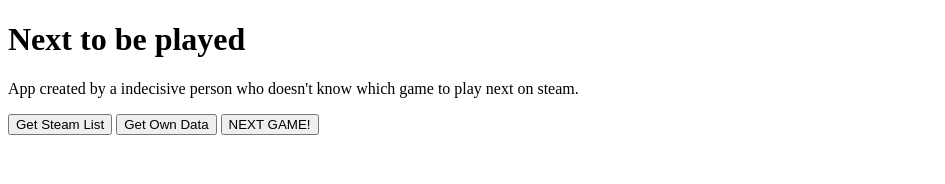
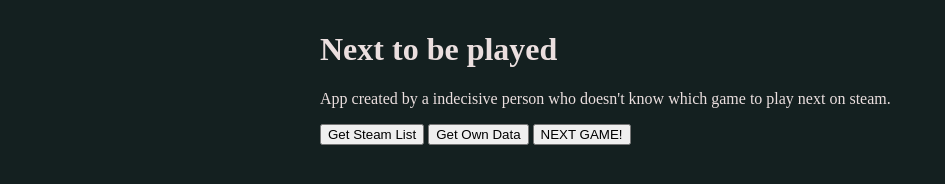
Before and after one commit to jose-yanes/steamGame, a website: page index.html in a window 1280 px wide. Shown: the whole page, without its empty margins (0-945 px from the left). Drawn offline with Linux system fonts and the light colour scheme.

Commit message:
Adding some styling

```diff
--- a/app.js
+++ b/app.js
@@ -42,6 +42,7 @@ const ownGame = mongoose.model("ownGame",ownGameSchema);
 app.route("/")
 .get((req,res)=>{
     res.sendFile(`${__dirname}/index.html`);
+    res.sendFile
 })
 
 
--- a/index.html
+++ b/index.html
@@ -5,8 +5,9 @@
     <meta http-equiv="X-UA-Compatible" content="IE=edge">
     <meta name="viewport" content="width=device-width, initial-scale=1.0">
     <title>Next to be played</title>
+    <link rel="stylesheet" href="style.css">
 </head>
-<body>
+<body class="center">
     <h1>Next to be played</h1>
     <p>App created by a indecisive person who doesn't know which game to play next on steam.</p>
     <button id="steamData">Get Steam List</button>
--- /dev/null
+++ b/public/style.css
@@ -0,0 +1,9 @@
+body{
+    background-color: #142020;
+    color: #ebdfdf;
+}
+.center{
+    margin: auto;
+    width: 50%;
+    padding:10px;
+}
```
